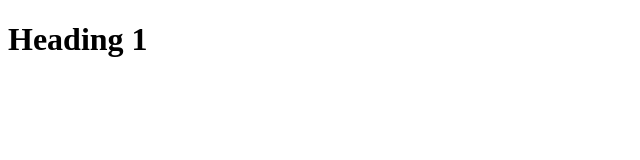
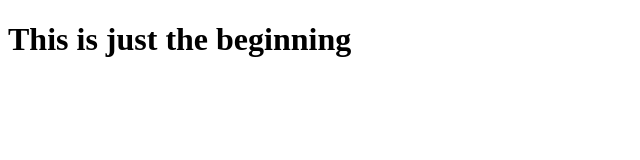
Before and after one commit to ShntLam/makingA-website, a plain HTML site: page index.html in a window 1280 px wide. Shown: the whole page, without its empty margins (0-640 px from the left). Drawn offline with Linux system fonts and the light colour scheme.

Commit message:
Update index.html

```diff
--- a/index.html
+++ b/index.html
@@ -4,6 +4,6 @@
 		<title>My First Web Page</title>
 	</head>
 	<body>
-		<h1>Heading 1</h1>
+		<h1>This is just the beginning</h1>
 	</body>
 </html>
```
